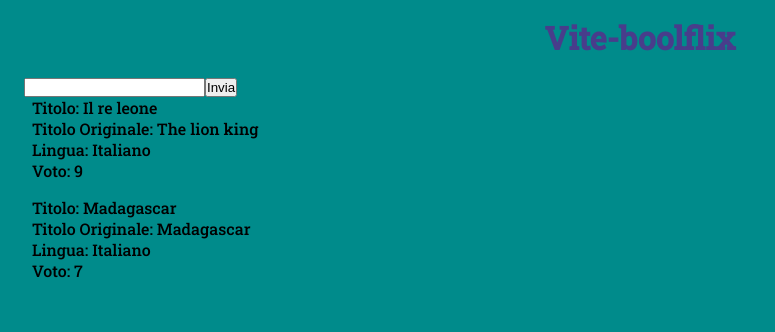
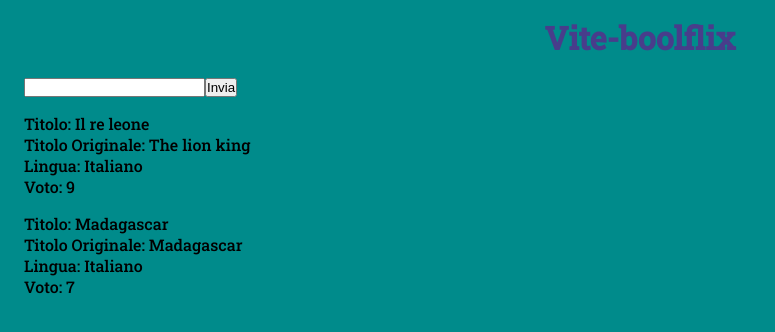
Before and after one commit to Luca-Rubino/vite-boolflix, a Vue app: page / in a window 1280 px wide. Shown: the top 332 px of the page, without its empty margins (0-775 px from the left). Built offline with nearby package versions, Linux system fonts and the light colour scheme.

Commit message:
Creare e inserire mixin margin-min

```diff
--- a/src/components/AppMain.vue
+++ b/src/components/AppMain.vue
@@ -62,14 +62,16 @@ export default {
 </template>
 
 <style lang="scss" scoped>
+@use '../styles/general.scss' as *;
+@use '../styles/partials/mixin' as *;
+@use '../styles/partials/variants' as *;
 
 section{
-  margin-left: 1.5rem;
+  @include margin-min;
 }
 
 ul{
-  margin-left: 2rem;
-  margin-bottom: 1rem;
+  @include margin-min;
 
   li{
     list-style: none
--- a/src/styles/partials/_mixin.scss
+++ b/src/styles/partials/_mixin.scss
@@ -3,3 +3,8 @@
     justify-content: center;
     align-items: center;
 }
+
+@mixin margin-min {
+    margin-left: 1.5rem;
+    margin-bottom: 1rem;
+}
```
